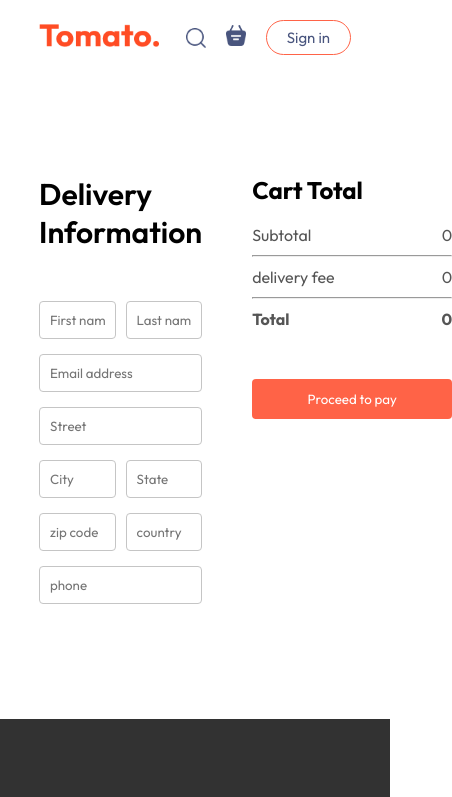
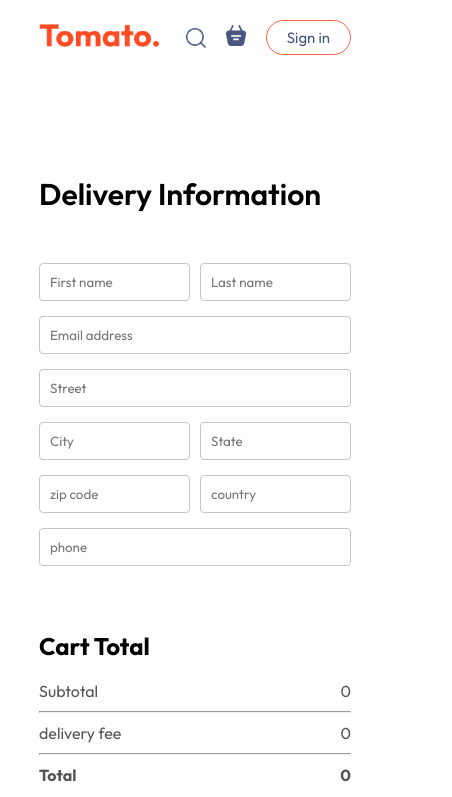
Before and after one commit to Spikree/food-del-front-end, a React (Vite) app: page /order in a window 390 px wide. Shown: the top 797 px of the page, 452 px wide, since content can reach past the window. Built offline with nearby package versions, Linux system fonts and the light colour scheme.

Commit message:
mobile adjustments

```diff
--- a/src/pages/PlaceOrder/PlaceOrder.css
+++ b/src/pages/PlaceOrder/PlaceOrder.css
@@ -39,3 +39,10 @@
 .place-order .cart-total button {
     margin-top: 30px;
 }
+
+@media (max-width:750px) {
+    .place-order {
+        display: flex;
+        flex-direction: column;
+    }
+}
```
